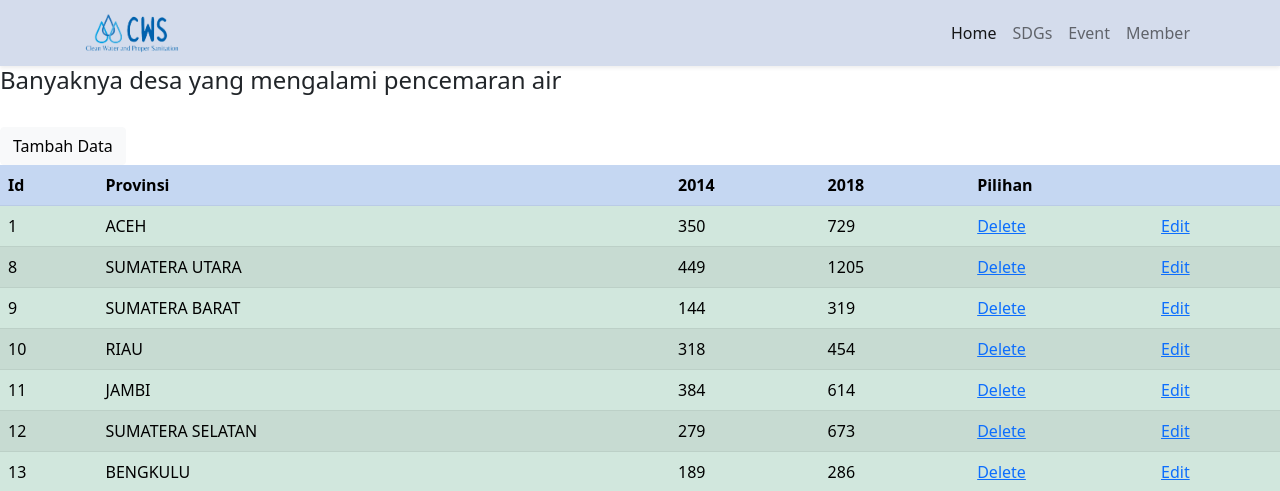
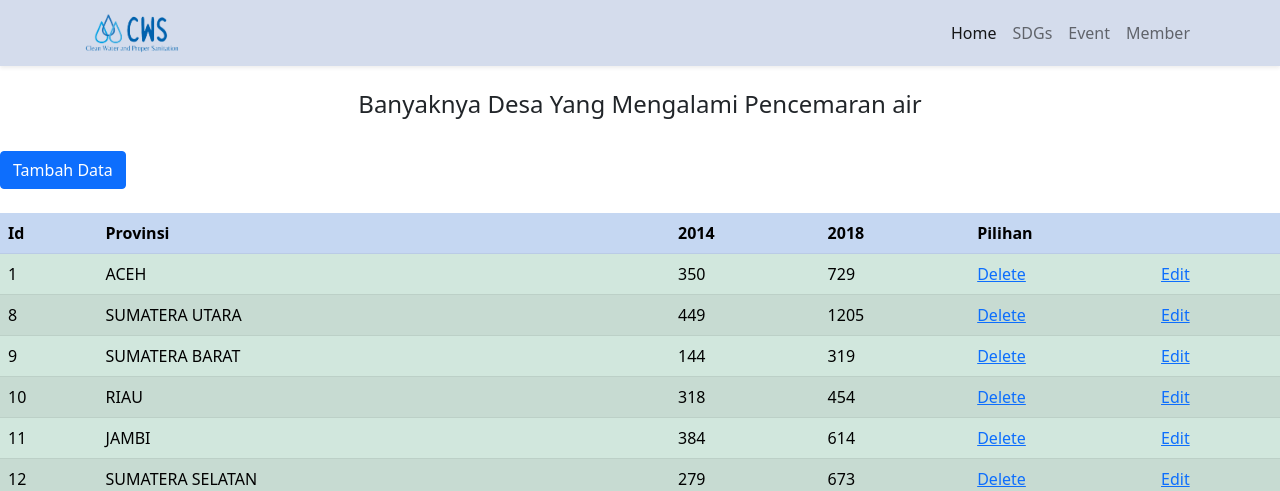
Before and after one commit to putriarmaini/projekuaspemroweb, a PHP site: page /PHPNative/public/data.php in a window 1280 px wide. Shown: the top 491 px of the page. Run offline with PHP 8.4, Linux system fonts and the light colour scheme; data comes from the database, SQL or seed files in the repository.

Commit message:
Add files via upload

```diff
--- a/PHPNative/public/data.php
+++ b/PHPNative/public/data.php
@@ -52,9 +52,15 @@
     </nav>
     <!-- Akhir Navbar -->
 
-    <h4>Banyaknya desa yang mengalami pencemaran air</h4>
     <br>
-    <a class="btn btn-light" href="tambah.php" role="button">Tambah Data</a>
+    <div class="col text-center ">
+      <h4>Banyaknya Desa Yang Mengalami Pencemaran air</h4>
+    </div>
+
+    <br>
+    <a class="btn btn-primary" href="tambah.php" role="button">Tambah Data</a>
+    <br>
+    <br>
 
 
 <!-- awal tabel -->
```
